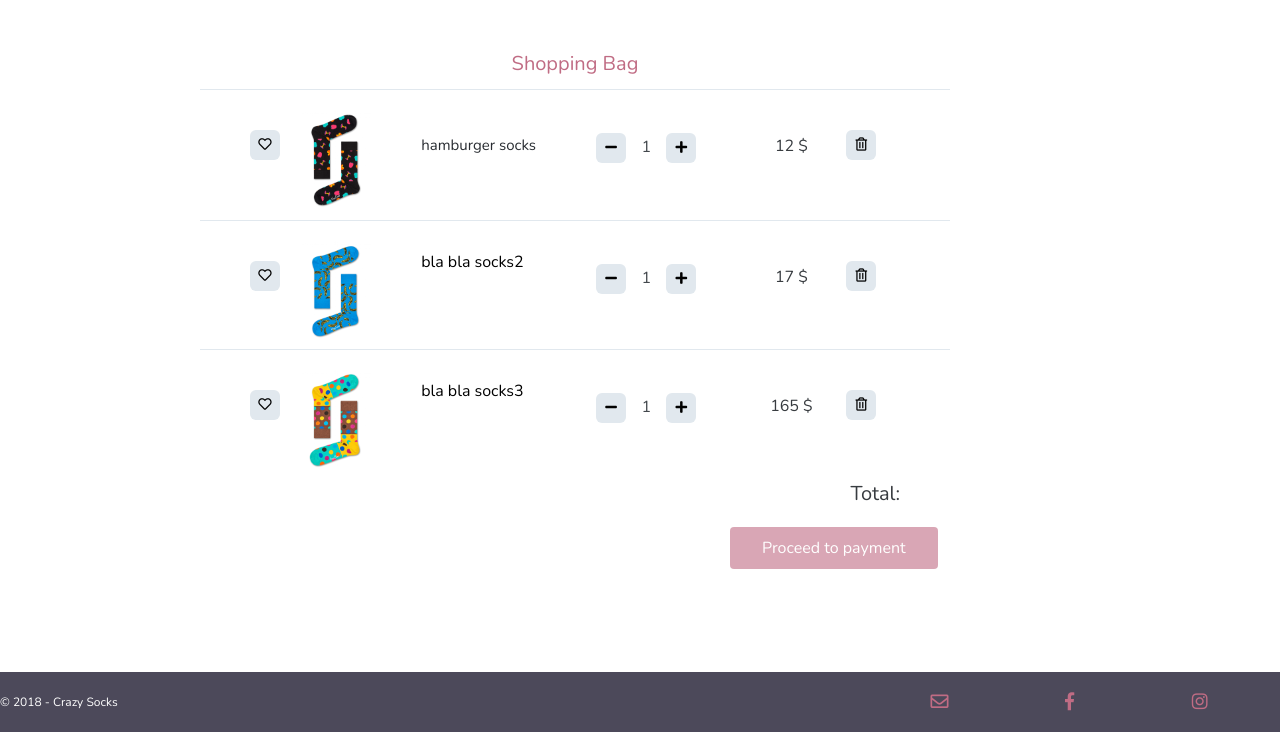
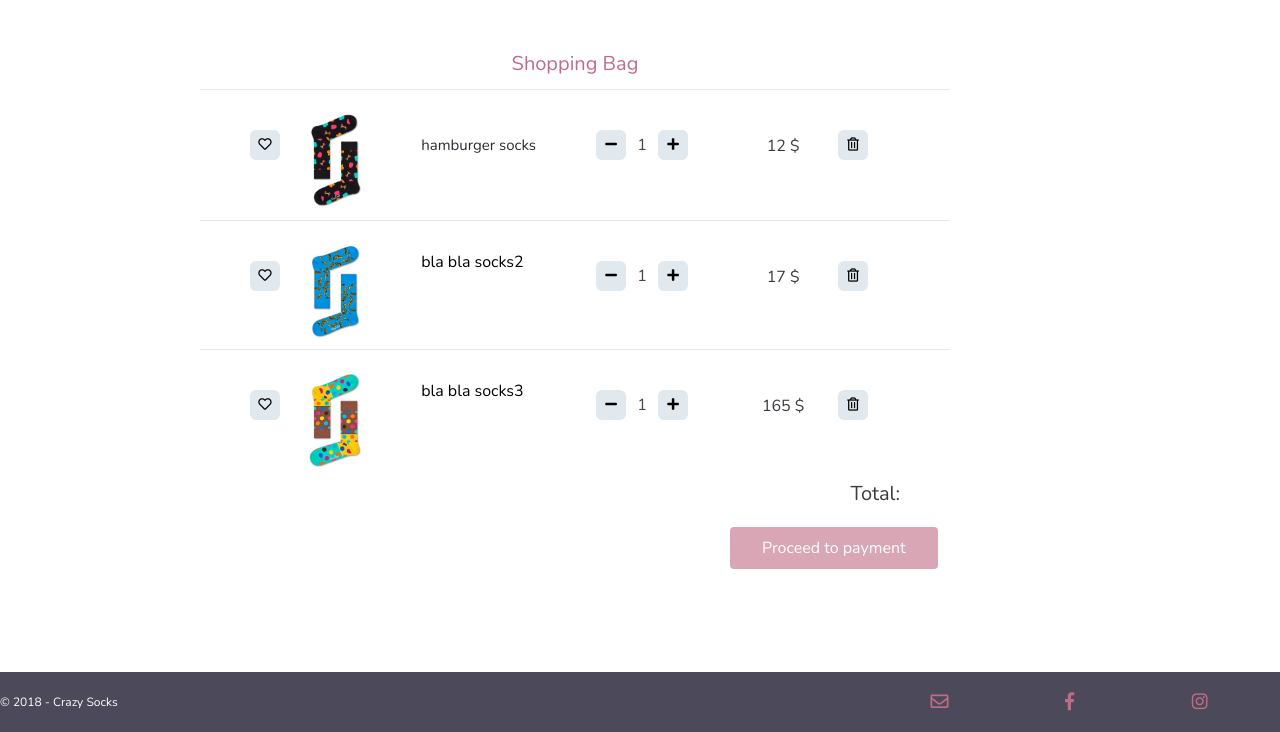
Before and after one commit to meeroslava/Crazy-Socks, a PHP site: page /html/cart.html in a window 1280 px wide. Shown: the part 68-800 px from the top of the page. Run offline with PHP 8.4, Linux system fonts and the light colour scheme; some libraries are stand-ins or nearby versions.

Commit message:
more chagnes

```diff
--- a/css/cart.css
+++ b/css/cart.css
@@ -70,6 +70,10 @@ body {
 .quantity {
     padding-top: 20px;
     margin-right: 60px;
+    display: flex;
+    align-items: center;
+    justify-content: center;
+    height: 50px
 }
 
 .quantity input {
--- a/css/shopnow.css
+++ b/css/shopnow.css
@@ -76,3 +76,7 @@ h2{
     padding: 5px 5px 5px 5px;
     border-radius: 7px;
 }
+
+.lowSocks {
+    clear: both;
+}
```
